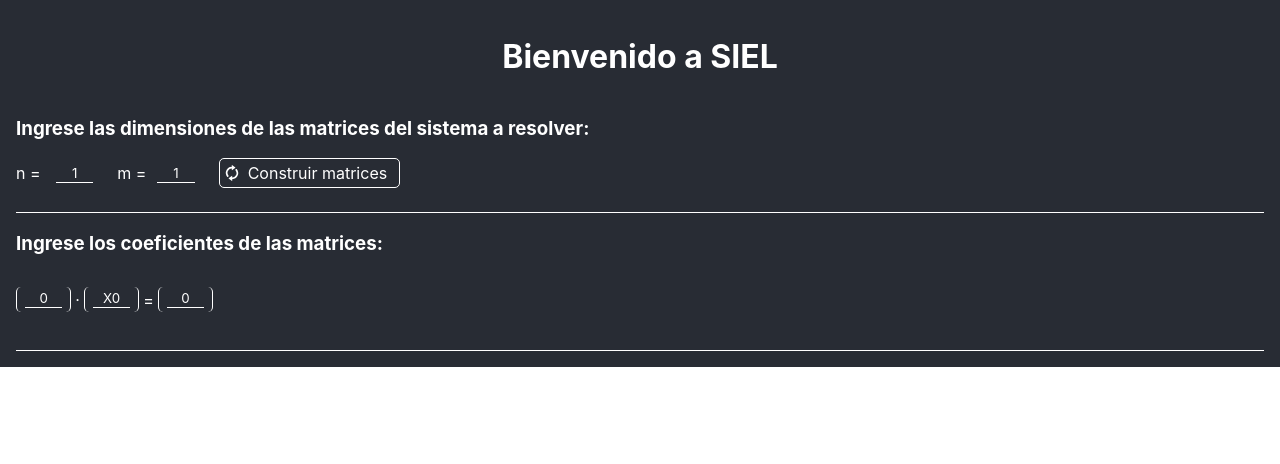
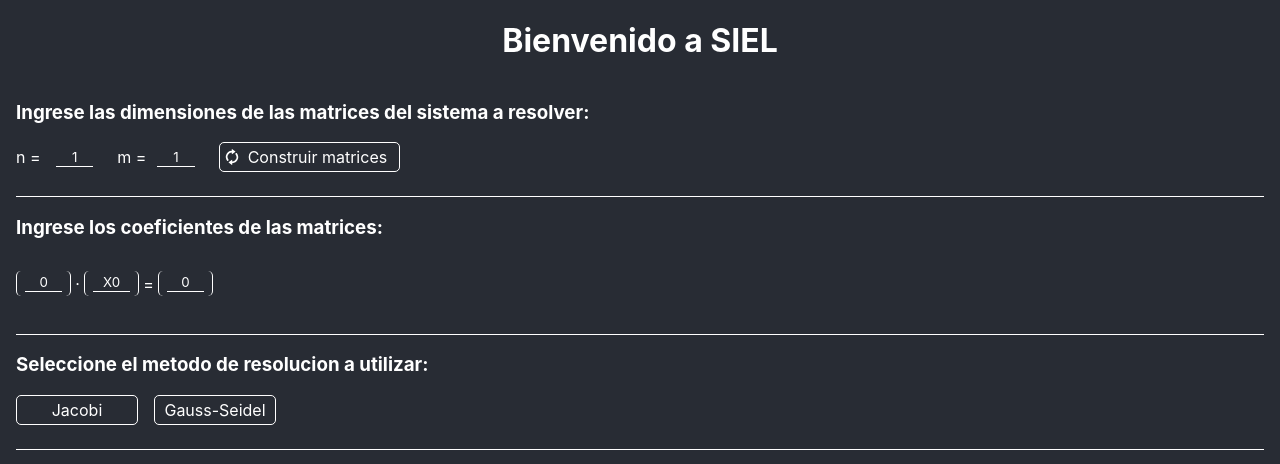
Before and after one commit to BiancoN/ms-2c-2018, a React (Create React App) app: page / in a window 1280 px wide. Shown: the top 464 px of the page. Built offline with nearby package versions, Linux system fonts and the light colour scheme.

Commit message:
Algorithms first approach

```diff
--- a/src/App.css
+++ b/src/App.css
@@ -23,13 +23,16 @@ img {
   height: 1em;
 }
 
+body {
+  background-color: #282c34;
+}
+
 .Step {
-  background-color: #282c34;
   color: white;
   display: flex;
   flex-flow: column;
   align-items: center;
-  padding: 1em;
+  padding: 0 1em;
 }
 
 .Step h3 {
@@ -90,3 +93,31 @@ img {
 .Step .MatrixesContainer .MatrixContainer .RowContainer .Input {
   padding: 0 0.25em;
 }
+
+.Step .ButtonsContainer {
+  width: 100%;
+  display: flex;
+}
+
+.Step .ButtonsContainer .Button {
+  display: flex;
+  align-items: center;
+  justify-content: center;
+  border: 1px solid white;
+  border-radius: 5px;
+  margin-right: 1em;
+  width: 7.5em;
+  cursor: pointer;
+}
+
+.Step .ButtonsContainer .Button p {
+  margin: 0;
+  padding: 0.25em 0;
+}
+
+.Step .ErrorMessage {
+  border: 1px solid rgb(200, 0, 0);
+  border-radius: 5px;
+  color: rgb(200, 0, 0);
+  padding: 0.25em;
+}
--- a/src/App.js
+++ b/src/App.js
@@ -1,6 +1,7 @@
 import React, { Component } from 'react';
 import _ from 'lodash';
 import Initialization from './steps/Initialization';
+import Algorithm from './steps/Algorithm';
 import './App.css';
 
 class App extends Component {
@@ -12,7 +13,12 @@ class App extends Component {
       m: 1,
       a: [[0]],
       b: [[0]],
-      x: [['X0']]
+      x: [['X0']],
+      results: {
+        available: false,
+        error: false,
+        errorMessage: 'La matriz no es diagonalmente dominante. Reorganice filas o columnas para lograr esta condicion'
+      }
     };
   }
 
@@ -37,13 +43,16 @@ class App extends Component {
   }
 
   render() {
-    const { n, m, a, b, x } = this.state;
+    const { n, m, a, b, x, results } = this.state;
     return (
-      <Initialization
-        n={n} m={m} a={a} b={b} x={x}
-        onChange={this.onChange}
-        onBuildMatrix={this.onBuildMatrix}
-      />
+      <div>
+        <Initialization
+          n={n} m={m} a={a} b={b} x={x}
+          onChange={this.onChange}
+          onBuildMatrix={this.onBuildMatrix}
+        />
+        <Algorithm results={results} />
+      </div>
     );
   }
 }
--- /dev/null
+++ b/src/steps/Algorithm.jsx
@@ -0,0 +1,24 @@
+import React from 'react';
+
+const Algorithm = ({ runJacobiAlgorithm, runGaussSeidelAlgorithm, results }) => (
+  <div className="Step">
+    <h3>Seleccione el metodo de resolucion a utilizar:</h3>
+    <div className="ButtonsContainer">
+      <div className="Button" onClick={runJacobiAlgorithm}>
+        <p>Jacobi</p>
+      </div>
+      <div className="Button" onClick={runGaussSeidelAlgorithm}>
+        <p>Gauss-Seidel</p>
+      </div>
+    </div>
+    <div className="SimpleLine" />
+    {
+      results.error &&
+      <p className="ErrorMessage">
+        {results.errorMessage}
+      </p>
+    }
+  </div>
+);
+
+export default Algorithm;
```
